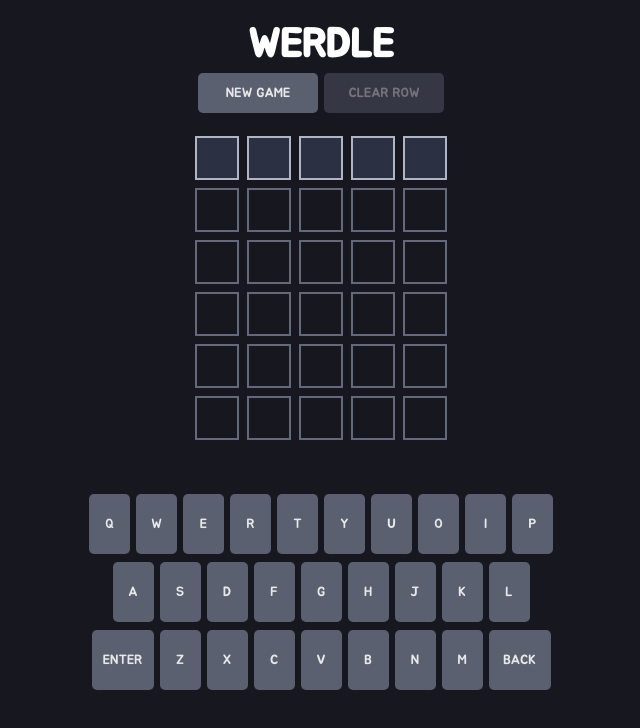
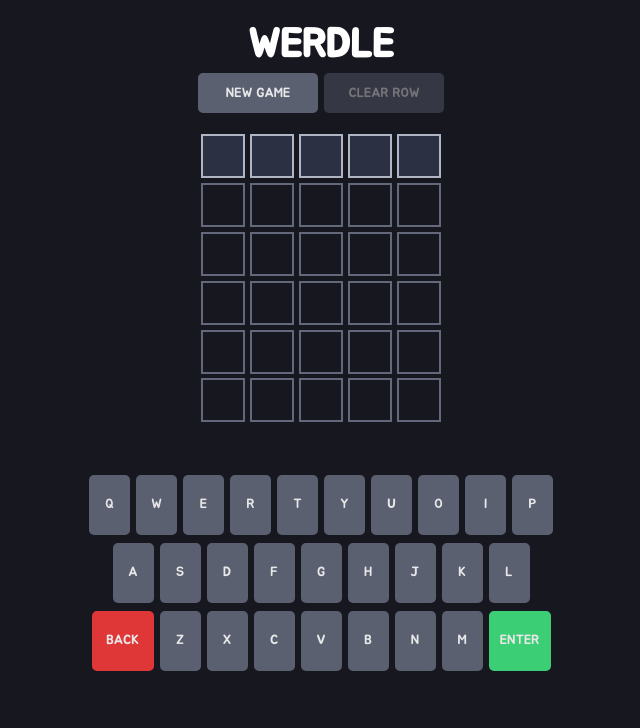
Before and after one commit to ahhreggi/werdle, a React (Create React App) app: page / in a window 1280 px wide. Shown: the top 728 px of the page, without its empty margins (319-959 px from the left). Built offline with nearby package versions, Linux system fonts and the light colour scheme.

Commit message:
Update styles

```diff
--- a/src/components/Board.scss
+++ b/src/components/Board.scss
@@ -12,7 +12,7 @@
 			max-width: 50px;
 			@include flex-center;
 			flex-direction: "row";
-			margin: 0.5vh;
+			margin: 0.3vh;
 			border: 2px solid $light;
 			.letter {
 				font-size: 4vh;
--- a/src/components/Keyboard.tsx
+++ b/src/components/Keyboard.tsx
@@ -195,8 +195,8 @@ const Keyboard = ({
 		];
 		const row3 = [
 			{
-				value: "ENTER",
-				color: "light",
+				value: "BACK",
+				color: "red",
 				wide: true,
 			},
 			{
@@ -235,8 +235,8 @@ const Keyboard = ({
 				wide: false,
 			},
 			{
-				value: "BACK",
-				color: "light",
+				value: "ENTER",
+				color: "green",
 				wide: true,
 			},
 		];
```
